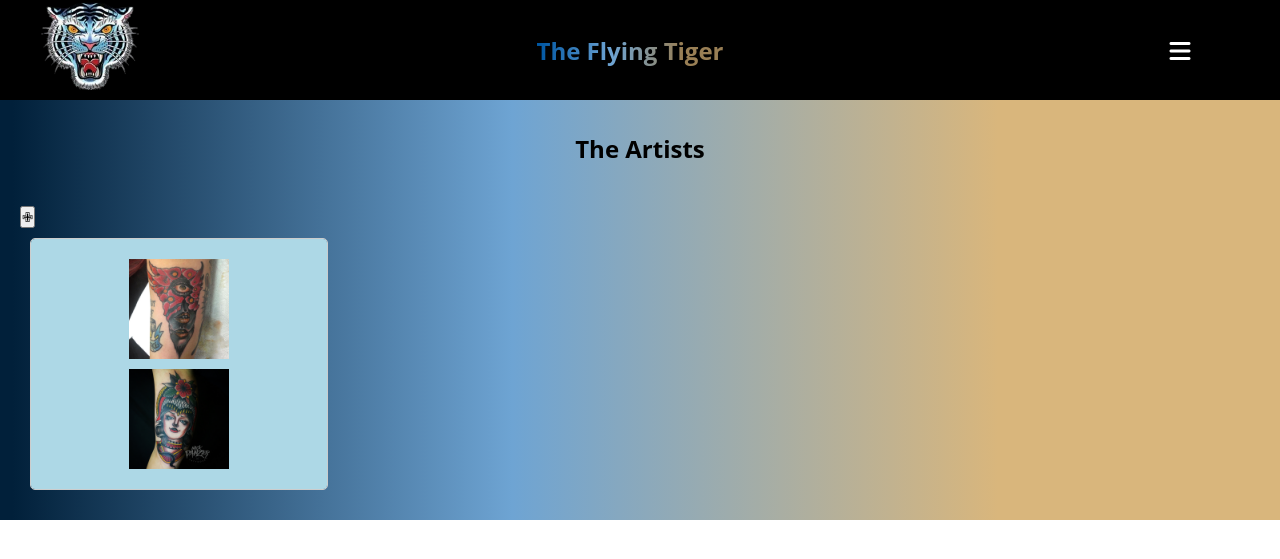
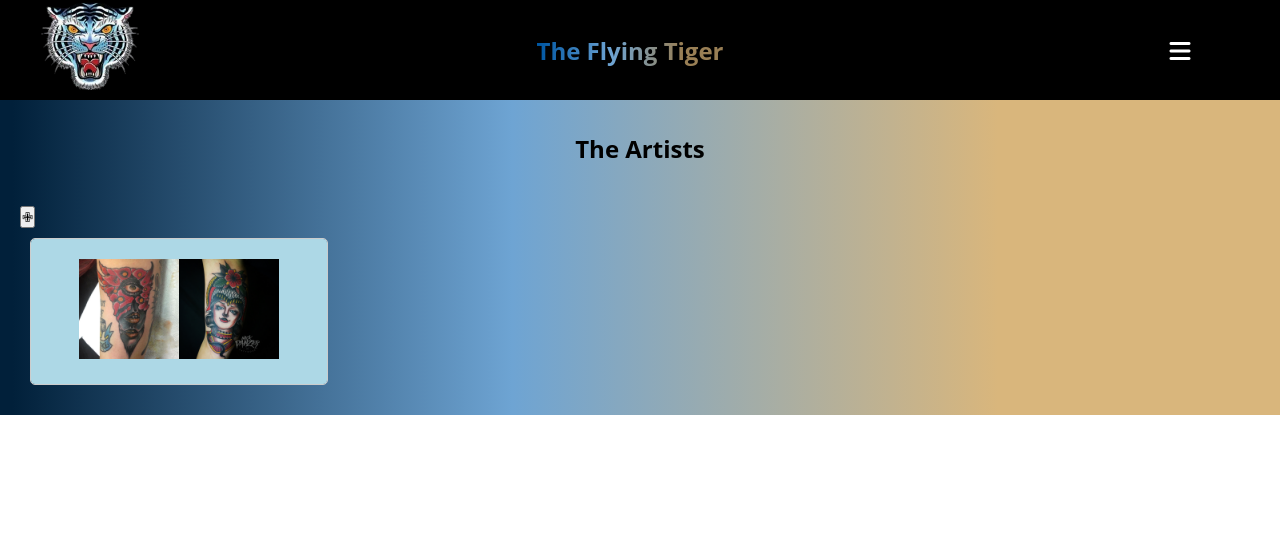
Before and after one commit to arcelda/flying_tiger, a PHP site: page /Personal/artists_modular.php in a window 1280 px wide. Shown: the top 559 px of the page. Run offline with PHP 8.4, Linux system fonts and the light colour scheme.

Commit message:
artist grid alignment

```diff
--- a/css/styles.css
+++ b/css/styles.css
@@ -415,6 +415,11 @@ address a:hover {
     box-shadow: 0 5px 10px rgba(0, 0, 0, 0.12), 0 5px 8px rgba(0, 0, 0, 0.24);
 }
 
+.artist_grid div {
+    display: inline-block;
+    justify-content: space-between;
+}
+
 .artistPreview:hover{
     scale: 1.05;
 }
```
